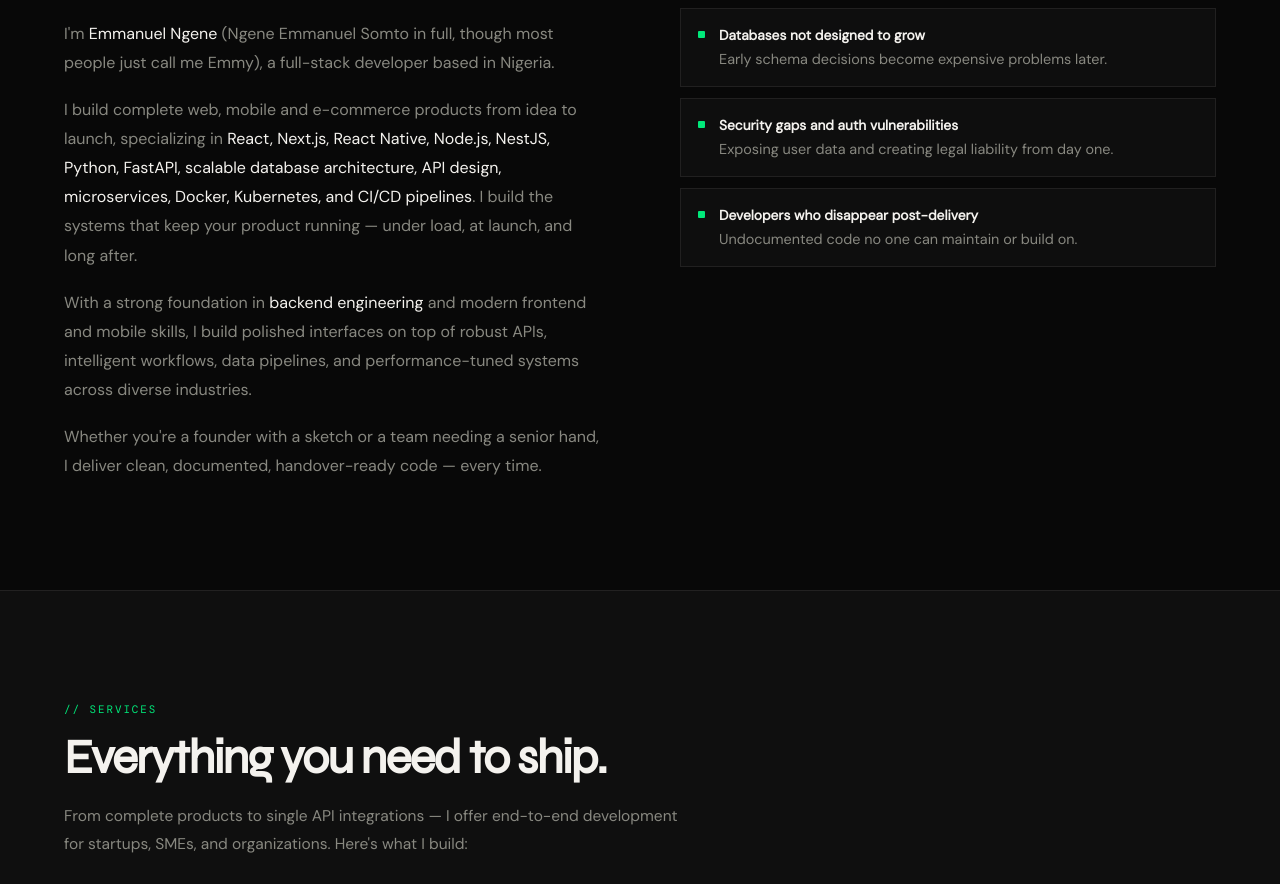
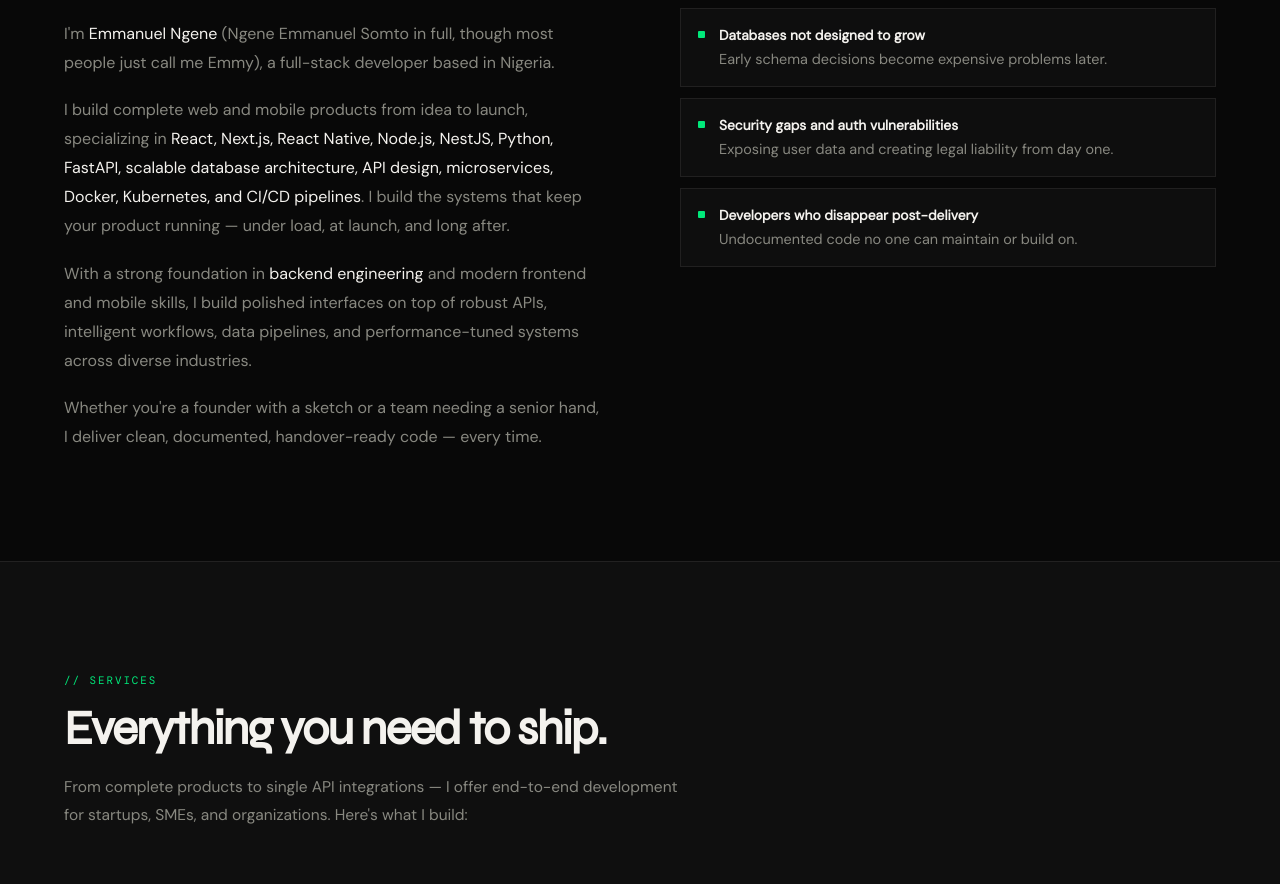
Before and after one commit to Emmy-py/emmanuelngene, a React (Vite) app: page / in a window 1280 px wide. Shown: the part 1074-1958 px from the top of the page. Built offline with nearby package versions, Linux system fonts and the light colour scheme.

Commit message:
Simplify About intro: drop e-commerce from product list

```diff
--- a/src/components/About.jsx
+++ b/src/components/About.jsx
@@ -38,7 +38,7 @@ export default function About() {
               Nigeria.
             </p>
             <p>
-              I build complete web, mobile and e-commerce products from idea to launch, specializing
+              I build complete web and mobile products from idea to launch, specializing
               in{" "}
               <strong className="font-medium text-fg">
                 React, Next.js, React Native, Node.js, NestJS, Python, FastAPI, scalable database
```
